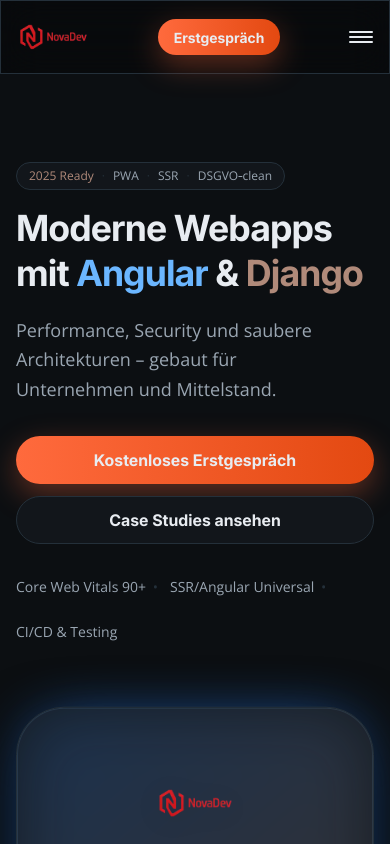
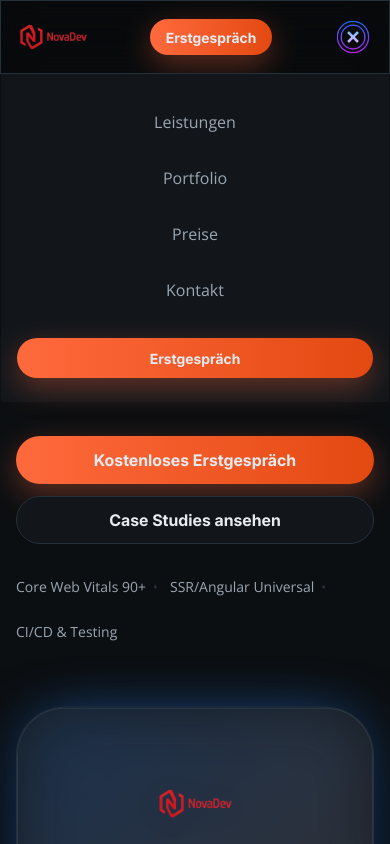
Before and after one commit to BadRix90/novadev, an Angular app in the folder novadev/: page / in a window 390 px wide. Both pictures are taken after a click on the button "Menü öffnen". Shown: the top 844 px of the page. Built offline with nearby package versions, Linux system fonts and the light colour scheme; a web font is replaced by a local one.

Commit message:
Add functional mobile menu with WebP burger icons
- Fix broken mobile navigation menu functionality
- Add menu.webp and close.webp icons for burger button
- Implement smooth menu animation and icon transitions
- Add mobile navigation links with smooth scrolling
- Auto-close menu after link clicks

```diff
--- a/novadev/src/app/components/header/header.component.html
+++ b/novadev/src/app/components/header/header.component.html
@@ -1,4 +1,4 @@
-<header class="header" role="banner">
+<header class="header" [class.header--mobile-open]="isMobileMenuOpen" role="banner">
   <div class="header__container">
     <div class="header__brand">
       <div class="header__logo" aria-hidden="true">
@@ -10,25 +10,49 @@
       </div>
     </div>
 
+    <!-- Desktop Navigation -->
     <nav class="header__nav" aria-label="Hauptnavigation">
-      <a href="#services" class="header__nav-link">Leistungen</a>
-      <a href="#portfolio" class="header__nav-link">Portfolio</a>
-      <a href="#pricing" class="header__nav-link">Preise</a>
-      <a href="#contact" class="header__nav-link">Kontakt</a>
+      <a href="#services" class="header__nav-link" (click)="scrollToSection('services')">Leistungen</a>
+      <a href="#portfolio" class="header__nav-link" (click)="scrollToSection('portfolio')">Portfolio</a>
+      <a href="#pricing" class="header__nav-link" (click)="scrollToSection('pricing')">Preise</a>
+      <a href="#contact" class="header__nav-link" (click)="scrollToSection('contact')">Kontakt</a>
     </nav>
 
-    <a href="#contact" class="header__cta">
+    <!-- Desktop CTA -->
+    <a href="#contact" class="header__cta" (click)="scrollToSection('contact')">
       Erstgespräch
     </a>
 
+    <!-- Mobile Toggle Button with WebP Icons -->
     <button
-      class="header__mobile-toggle mobile-only"
-      aria-label="Menü öffnen"
+      class="header__mobile-toggle"
+      [attr.aria-label]="isMobileMenuOpen ? 'Menü schließen' : 'Menü öffnen'"
+      [attr.aria-expanded]="isMobileMenuOpen"
       (click)="toggleMobileMenu()"
     >
-      <span class="header__burger-line"></span>
-      <span class="header__burger-line"></span>
-      <span class="header__burger-line"></span>
+      <img
+        src="assets/img/icons/menu.webp"
+        alt="Menu"
+        class="header__menu-icon"
+        [class.header__menu-icon--hidden]="isMobileMenuOpen"
+        loading="lazy">
+      <img
+        src="assets/img/icons/close.webp"
+        alt="Close"
+        class="header__close-icon"
+        [class.header__close-icon--visible]="isMobileMenuOpen"
+        loading="lazy">
     </button>
   </div>
+
+  <!-- Mobile Navigation Menu -->
+  <div class="header__mobile-menu" [class.header__mobile-menu--open]="isMobileMenuOpen">
+    <nav class="header__mobile-nav" aria-label="Mobile Navigation">
+      <a href="#services" class="header__mobile-link" (click)="scrollToSection('services')">Leistungen</a>
+      <a href="#portfolio" class="header__mobile-link" (click)="scrollToSection('portfolio')">Portfolio</a>
+      <a href="#pricing" class="header__mobile-link" (click)="scrollToSection('pricing')">Preise</a>
+      <a href="#contact" class="header__mobile-link" (click)="scrollToSection('contact')">Kontakt</a>
+      <a href="#contact" class="header__mobile-cta" (click)="scrollToSection('contact')">Erstgespräch</a>
+    </nav>
+  </div>
 </header>
--- a/novadev/src/app/components/header/header.component.scss
+++ b/novadev/src/app/components/header/header.component.scss
@@ -194,3 +194,123 @@
   outline: 2px solid var(--brand-tech-blue);
   outline-offset: 2px;
 }
+
+// Mobile Toggle Button mit WebP Icons
+.header__mobile-toggle {
+  @include flex-center;
+  width: 2.5rem;
+  height: 2.5rem;
+  background: transparent;
+  border: none;
+  cursor: pointer;
+  padding: $spacing-2;
+  z-index: 51;
+  position: relative;
+
+  @include tablet-up {
+    display: none;
+  }
+
+  &:hover {
+    .header__menu-icon,
+    .header__close-icon {
+      transform: scale(1.1);
+    }
+  }
+}
+
+// Menu Icon (Burger)
+.header__menu-icon {
+  width: 2.5rem;
+  height: 2.5rem;
+  object-fit: contain;
+  transition: all $transition-base;
+  position: absolute;
+  opacity: 1;
+
+  &--hidden {
+    opacity: 0;
+    transform: rotate(90deg) scale(0.8);
+  }
+}
+
+// Close Icon (X)
+.header__close-icon {
+  width: 2.5rem;
+  height: 2.5rem;
+  object-fit: contain;
+  transition: all $transition-base;
+  position: absolute;
+  opacity: 0;
+  transform: rotate(-90deg) scale(0.8);
+
+  &--visible {
+    opacity: 1;
+    transform: rotate(0deg) scale(1);
+  }
+}
+
+// Mobile Menu Container
+.header__mobile-menu {
+  position: absolute;
+  top: 100%;
+  left: 0;
+  right: 0;
+  background: var(--brand-card);
+  border-top: 1px solid var(--brand-border);
+  transform: translateY(-100%);
+  opacity: 0;
+  visibility: hidden;
+  transition: all $transition-base;
+  z-index: 50;
+
+  @include tablet-up {
+    display: none;
+  }
+
+  &--open {
+    transform: translateY(0);
+    opacity: 1;
+    visibility: visible;
+  }
+}
+
+// Mobile Navigation
+.header__mobile-nav {
+  @include flex-column;
+  padding: $spacing-6 $spacing-4;
+  gap: $spacing-2;
+}
+
+.header__mobile-link {
+  @include body-base;
+  color: var(--brand-sub);
+  font-weight: $font-weight-medium;
+  padding: $spacing-3 $spacing-4;
+  border-radius: $radius-lg;
+  transition: all $transition-fast;
+  text-align: center;
+
+  &:hover {
+    color: var(--brand-text);
+    background: var(--brand-bg);
+  }
+
+  &:focus {
+    color: var(--brand-tech-blue);
+    background: var(--brand-bg);
+    outline: 2px solid var(--brand-tech-blue);
+    outline-offset: 2px;
+  }
+}
+
+.header__mobile-cta {
+  @include button-primary;
+  margin-top: $spacing-4;
+  text-align: center;
+
+  &:hover {
+    transform: translateY(-1px);
+    box-shadow: 0 8px 25px rgba(255, 106, 61, 0.4);
+  }
+}
```
Also changed, not shown: novadev/src/assets/img/icons/close.webp (added), novadev/src/assets/img/icons/menu.webp (added).
